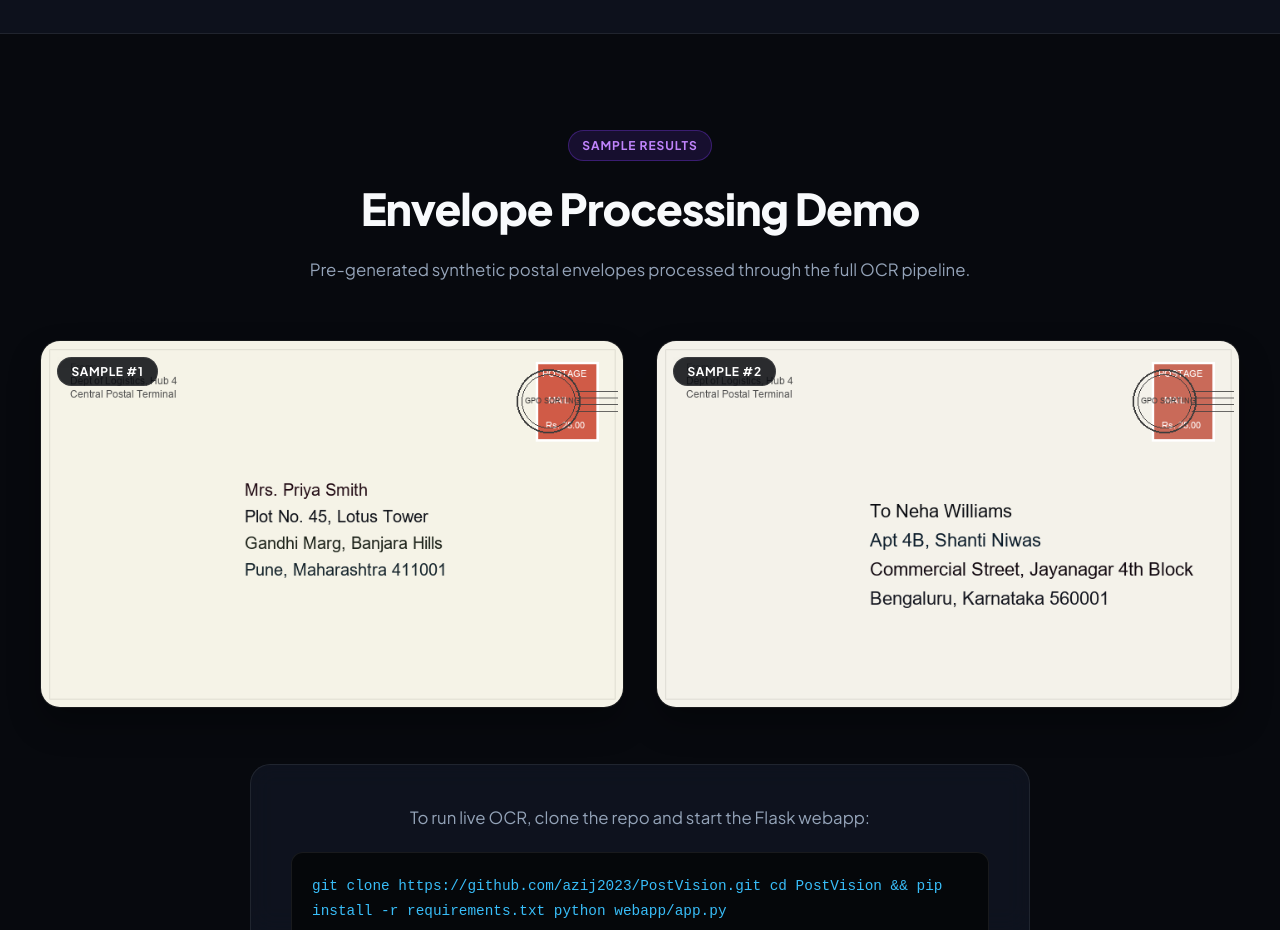
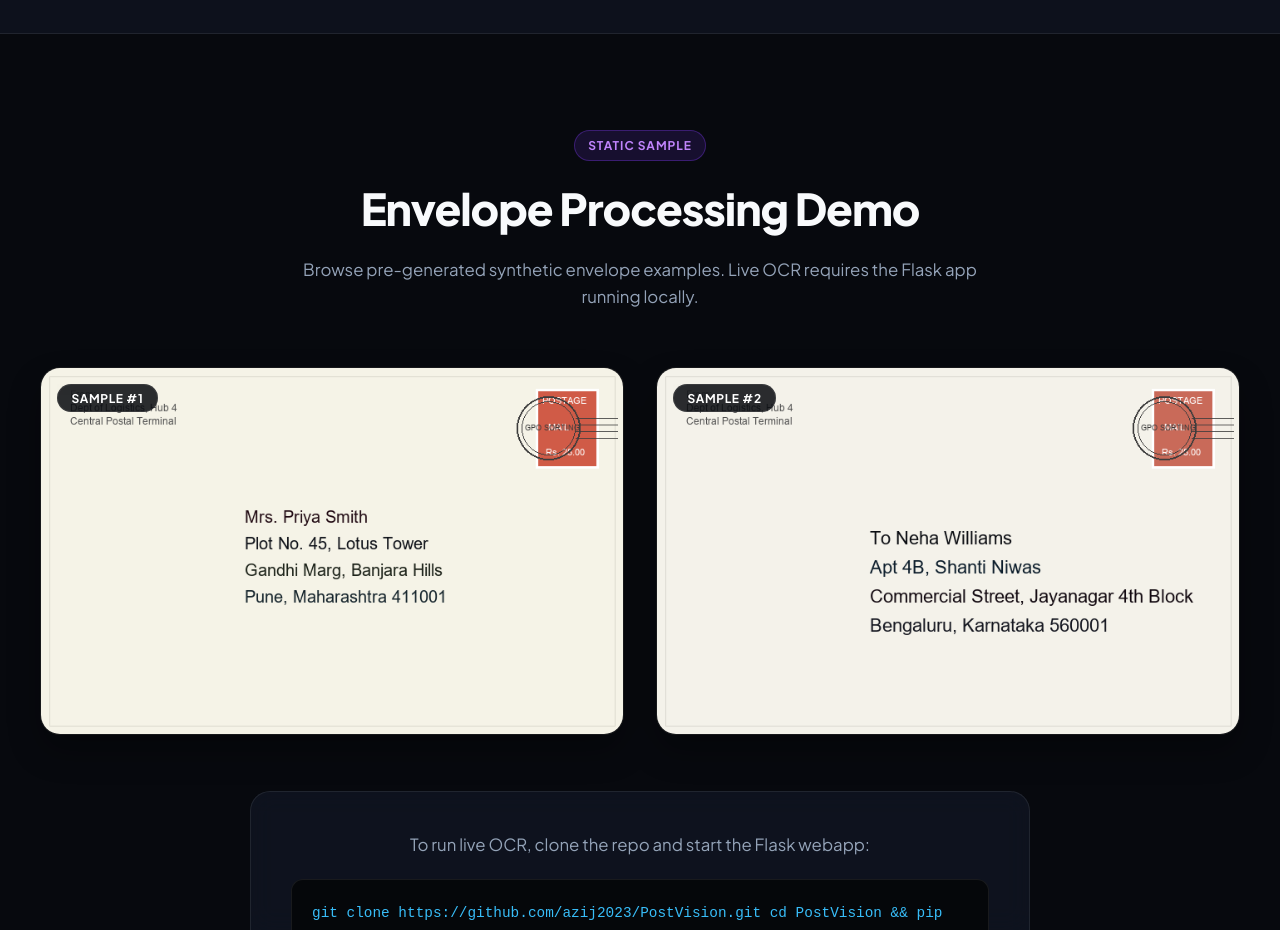
Before and after one commit to azij2023/PostVision, a plain HTML site: page docs/index.html in a window 1280 px wide. Shown: the part 3200-4130 px from the top of the page. Drawn offline with Linux system fonts and the light colour scheme.

Commit message:
Publish sample showcase at Pages root

```diff
--- a/docs/index.html
+++ b/docs/index.html
@@ -104,9 +104,9 @@
     <section class="section" id="demo">
         <div class="section-inner">
             <div class="section-header">
-                <span class="section-badge">Sample Results</span>
+                <span class="section-badge">Static Sample</span>
                 <h2 class="section-title">Envelope Processing Demo</h2>
-                <p class="section-desc">Pre-generated synthetic postal envelopes processed through the full OCR pipeline.</p>
+                <p class="section-desc">Browse pre-generated synthetic envelope examples. Live OCR requires the Flask app running locally.</p>
             </div>
             <div class="demo-grid">
                 <div class="demo-card"><img src="assets/sample_envelope_1.png" alt="Sample Envelope 1" class="demo-img" loading="lazy"><div class="demo-overlay"><span class="demo-badge">Sample #1</span></div></div>
```
Also changed, not shown: index.html (added, +13 -0 lines).
